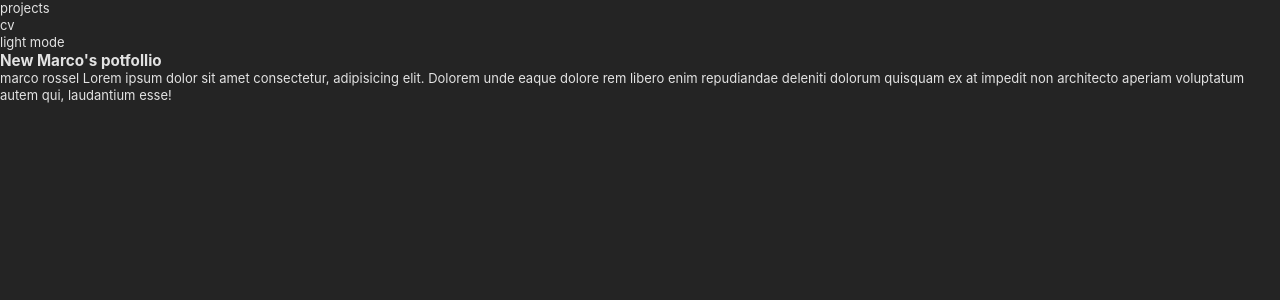
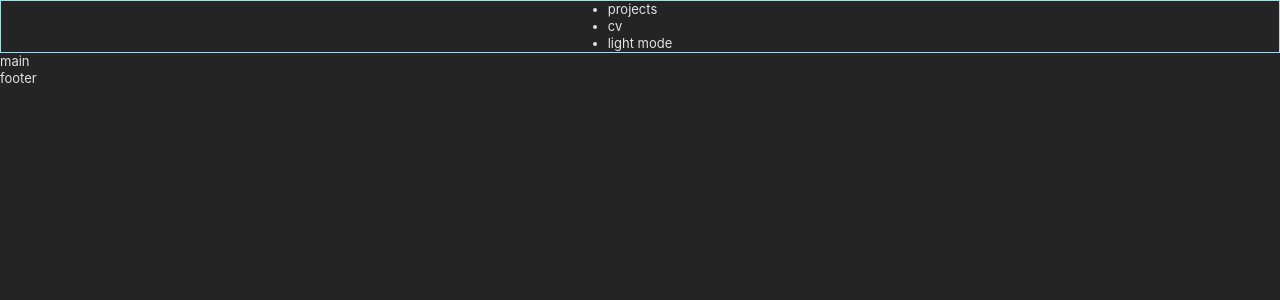
Before and after one commit to MarcoRosselDev/next-js-02, a React (Vite) app: page / in a window 1280 px wide. Shown: the top 300 px of the page. Built offline with nearby package versions, Linux system fonts and the light colour scheme.

Commit message:
new portollio | 01

```diff
--- a/package.json
+++ b/package.json
@@ -11,7 +11,8 @@
   },
   "dependencies": {
     "react": "^18.2.0",
-    "react-dom": "^18.2.0"
+    "react-dom": "^18.2.0",
+    "react-icons": "^5.0.1"
   },
   "devDependencies": {
     "@types/react": "^18.2.64",
--- a/src/App.jsx
+++ b/src/App.jsx
@@ -1,12 +1,15 @@
 import './App.css'
-import HeaderVar from './components/header-var'
+import HeaderVar from './components/header/header-var'
+import Main from './components/main/main-component'
+import Footer from './components/footer/footer-component'
 
 function App() {
   return (
     <>
       <HeaderVar />
-      <h3>New Marco's potfollio</h3>
-      <p>marco rossel Lorem ipsum dolor sit amet consectetur, adipisicing elit. Dolorem unde eaque dolore rem libero enim repudiandae deleniti dolorum quisquam ex at impedit non architecto aperiam voluptatum autem qui, laudantium esse!</p>
+      <Main />
+
+      <Footer />
     </>
   )
 }
--- /dev/null
+++ b/src/components/footer/footer-component.jsx
@@ -0,0 +1,9 @@
+function Footer(params) {
+  return (
+    <>
+      <p>footer</p>
+    </>
+  )
+}
+
+export default Footer;
--- a/src/components/header-var.jsx
+++ b/src/components/header/header-var.jsx
@@ -1,3 +1,5 @@
+import './header.css'
+
 function HeaderVar() {
   return (
     <>
--- /dev/null
+++ b/src/components/header/header.css
@@ -0,0 +1,6 @@
+header{
+  display: flex;
+  justify-content: center;
+  align-items: center;
+  border: 1px solid lightblue;
+}
--- /dev/null
+++ b/src/components/main/main-component.jsx
@@ -0,0 +1,9 @@
+function Main(params) {
+  return (
+    <>
+      <p>main</p>
+    </>
+  )
+}
+
+export default Main;
```
Also changed, not shown: src/components/footer/footer.css (added), src/components/main/main.css (added), 1 other file (tests, documents, lock files or other folders).
